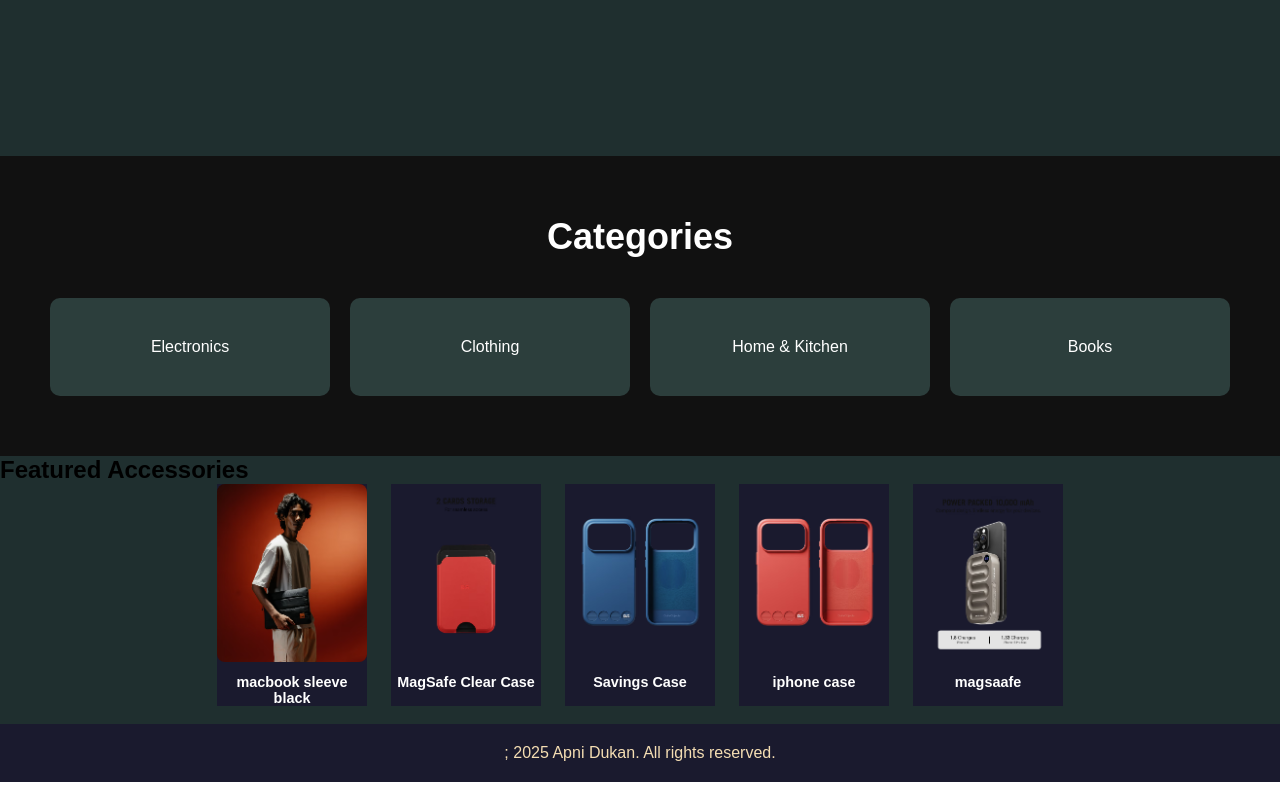
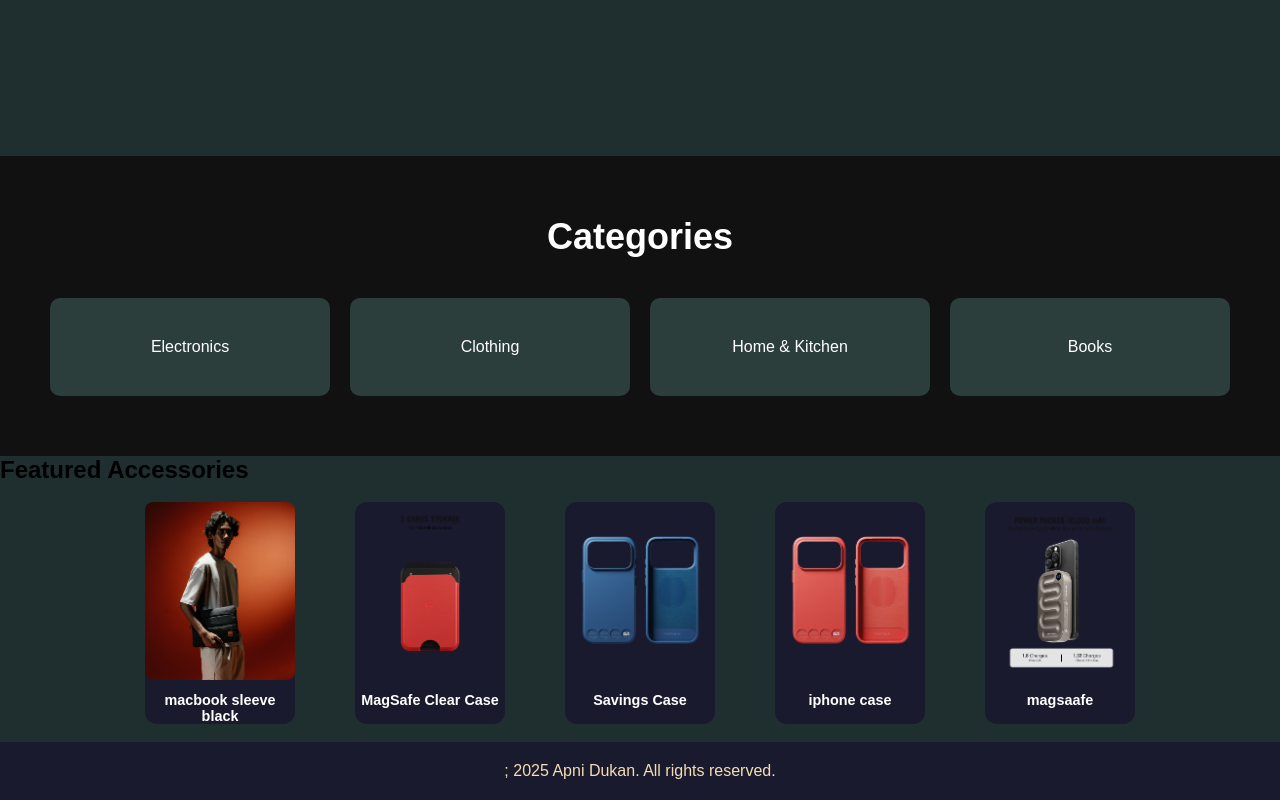
Before and after one commit to VanshAdhlakha/ApniDukan, a plain HTML site: page index.html in a window 1280 px wide. Shown: the part 484-1284 px from the top of the page. Drawn offline with Linux system fonts and the light colour scheme.

Commit message:
non final 1

```diff
--- a/style.css
+++ b/style.css
@@ -148,7 +148,8 @@ footer{
   max-width: 150px;
   flex: 1 1 120px;
   background-color: #1a1a2e;
-  margin-bottom: 18px;
+  margin: 18px;
+  border-radius: 12px;
 }
 .item-card:hover{
     transform: scale(1.1);
```
